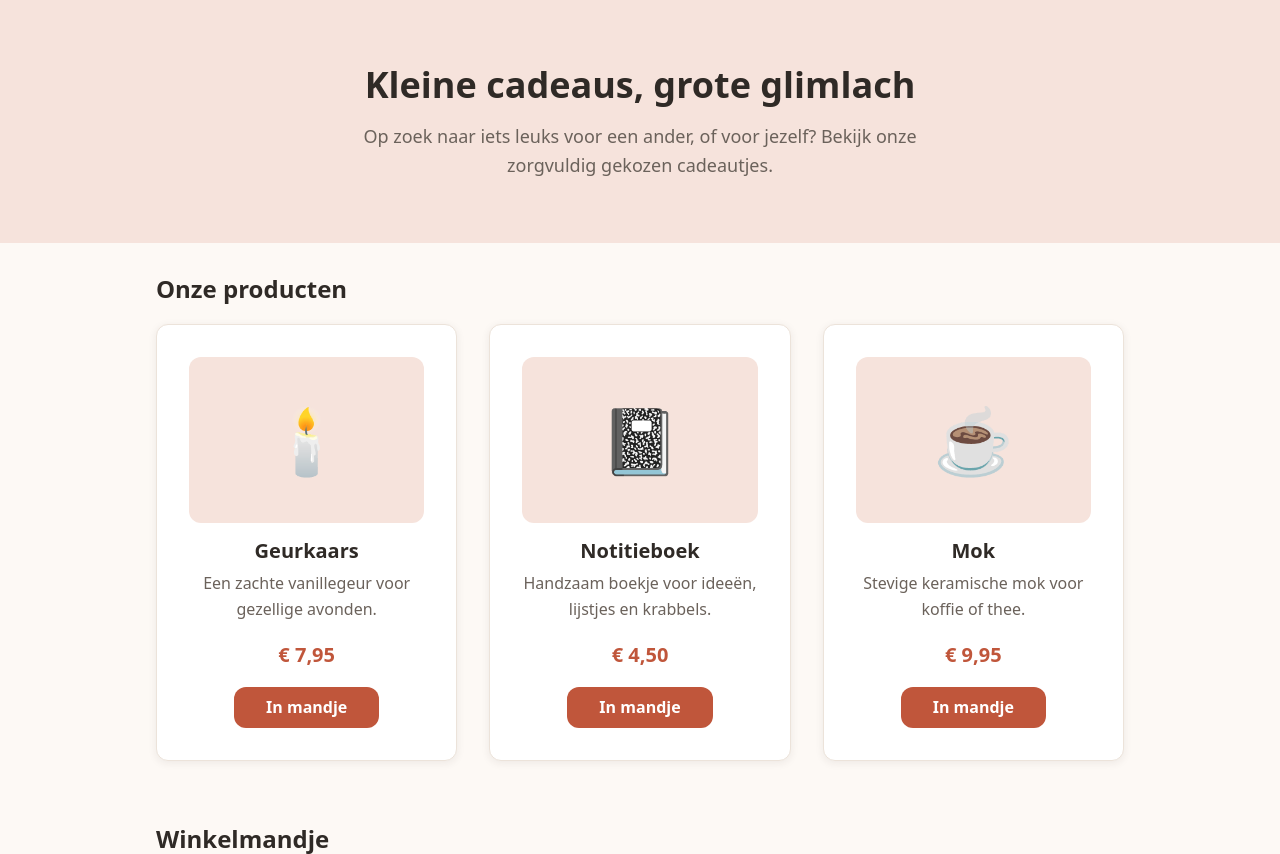
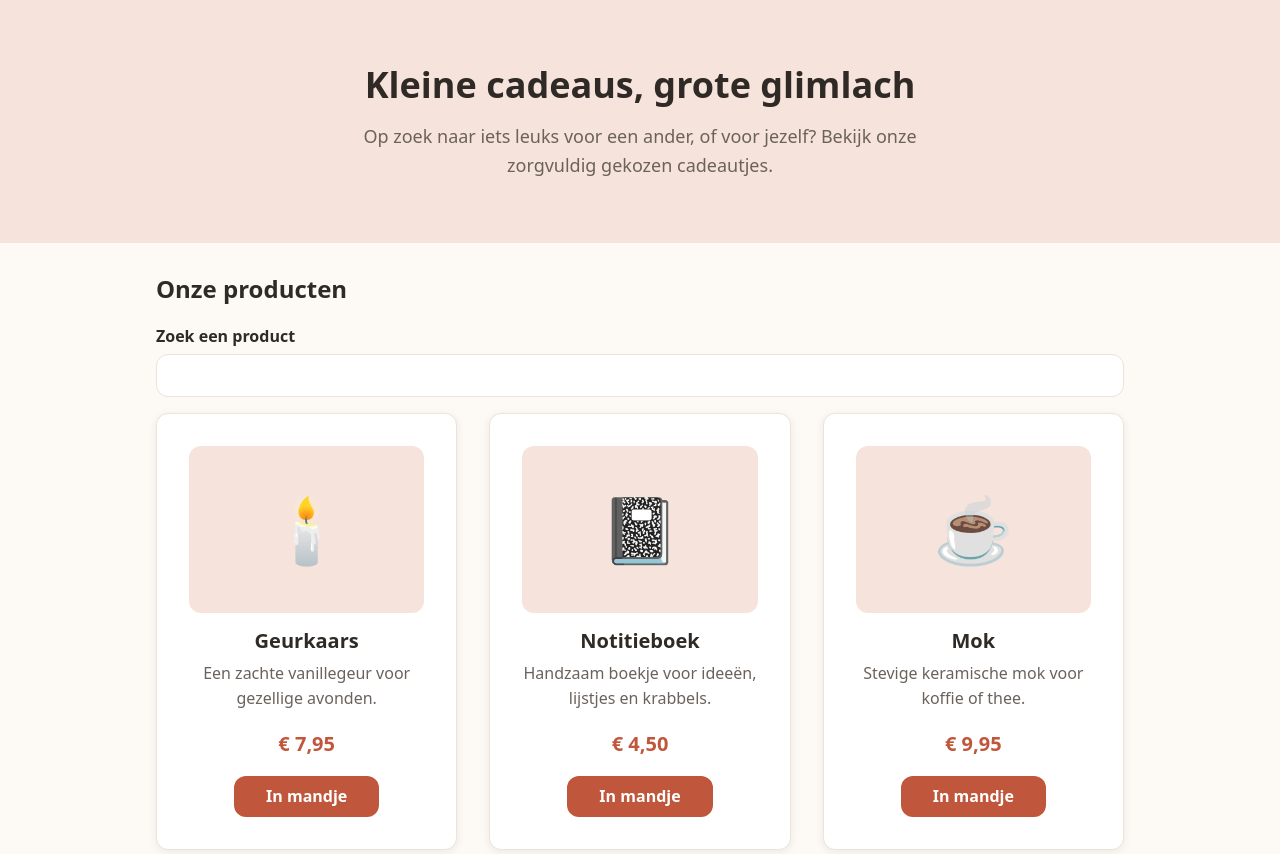
Before and after one commit to Cavear/vibe_webshop, a PHP site: page / in a window 1280 px wide. Shown: the part 78-932 px from the top of the page. Run offline with PHP 8.4, Linux system fonts and the light colour scheme; data comes from the database, SQL or seed files in the repository.

Commit message:
Zoekveld boven de producten

```diff
--- a/index.php
+++ b/index.php
@@ -47,6 +47,11 @@ function formatPrijs(int $cent): string
             <?php elseif (count($producten) === 0): ?>
                 <p class="melding">Er zijn nog geen producten.</p>
             <?php else: ?>
+            <div class="veld">
+                <label for="zoek-product">Zoek een product</label>
+                <input type="search" id="zoek-product" autocomplete="off">
+            </div>
+            <p id="zoek-geen-resultaat" class="melding" role="status" hidden>Geen producten gevonden.</p>
             <div class="producten">
                 <?php foreach ($producten as $product): ?>
                     <article class="product-kaart">
@@ -130,5 +135,6 @@ function formatPrijs(int $cent): string
     </footer>
 
     <script src="mandje.js"></script>
+    <script src="zoeken.js"></script>
 </body>
 </html>
```
